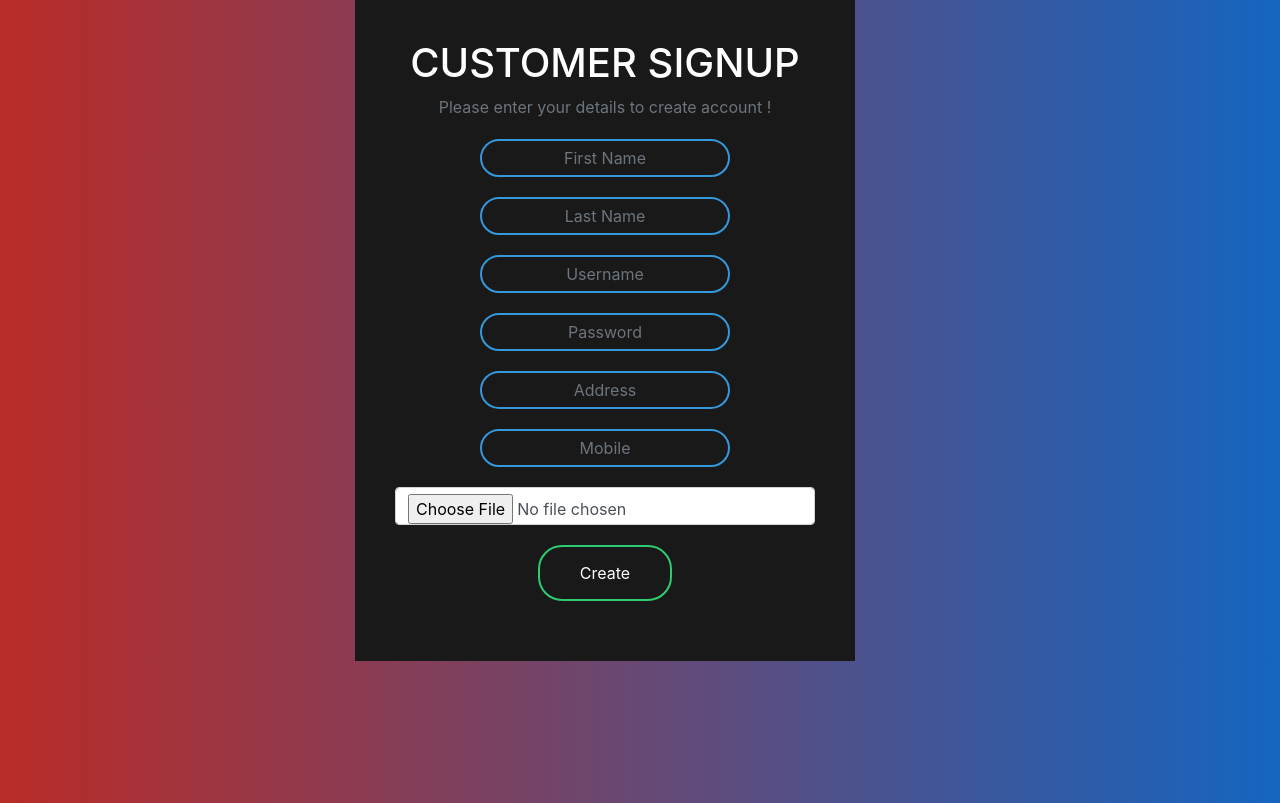
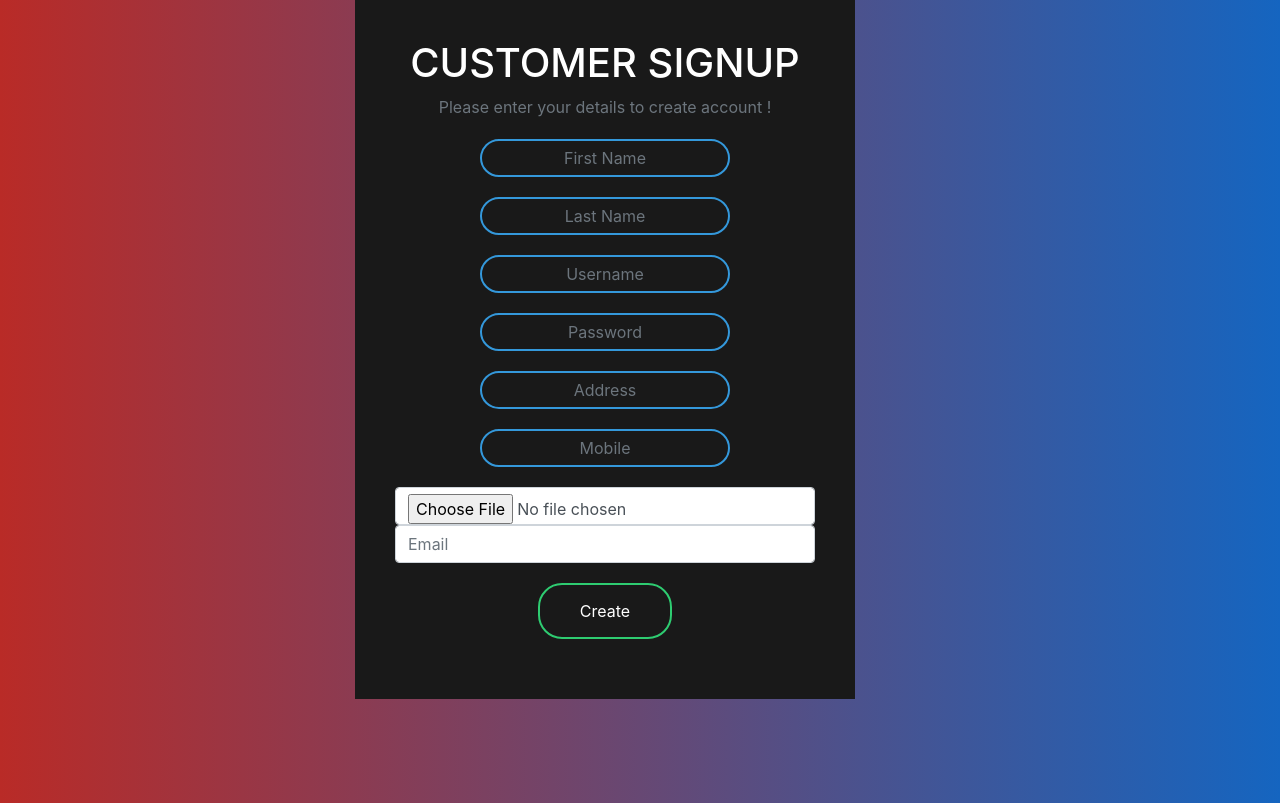
Before and after one commit to Nakkanaboina-ram/Ramababu, a Django app: page /customersignup in a window 1280 px wide. Shown: the part 102-905 px from the top of the page. Run offline with Django 3.2, Linux system fonts and the light colour scheme; some libraries are stand-ins or nearby versions.

Commit message:
first commit

```diff
--- a/templates/vehicle/customersignup.html
+++ b/templates/vehicle/customersignup.html
@@ -162,6 +162,7 @@ a.socialIcon:hover,
                               {% render_field customerForm.address class="form-control" placeholder="Address" %}
                                 {% render_field customerForm.mobile class="form-control" placeholder="Mobile" %}
                                   {% render_field customerForm.profile_pic class="form-control" placeholder="Profile pic" %}
+                                  {% render_field customerForm.customer_email class="form-control" placeholder="Email" %}
 
                      <input type="submit" name="" value="Create">
 
--- a/vehicle/forms.py
+++ b/vehicle/forms.py
@@ -13,7 +13,7 @@ class CustomerUserForm(forms.ModelForm):
 class CustomerForm(forms.ModelForm):
     class Meta:
         model=models.Customer
-        fields=['address','mobile','profile_pic']
+        fields=['address','mobile','profile_pic','customer_email']
 
 
 class MechanicUserForm(forms.ModelForm):
--- a/vehicle/models.py
+++ b/vehicle/models.py
@@ -6,6 +6,7 @@ class Customer(models.Model):
     profile_pic= models.ImageField(upload_to='profile_pic/CustomerProfilePic/',null=True,blank=True)
     address = models.CharField(max_length=40)
     mobile = models.CharField(max_length=20,null=False)
+    customer_email = models.EmailField(null=True)
     @property
     def get_name(self):
         return self.user.first_name+" "+self.user.last_name
--- a/vehicle/views.py
+++ b/vehicle/views.py
@@ -148,10 +148,19 @@ def update_customer_view(request,pk):
             user=userForm.save()
             user.set_password(user.password)
             user.save()
+            customer_email = customerForm.cleaned_data['customer_email']
+
             customerForm.save()
+            send_customer_update_email(customer_email)
             return redirect('admin-view-customer')
     return render(request,'vehicle/update_customer.html',context=mydict)
+def send_customer_update_email(customer_email):
+    subject = "Your Profile Updated"
+    message = "Your profile information has been successfully updated. Thank you for using our services!"
+    from_email = "rentapalliuttej@gmail.com"  # Update with your email address or email sending logic
 
+    # Send the email
+    send_mail(subject, message, from_email, [customer_email])
 
 @login_required(login_url='adminlogin')
 def admin_add_customer_view(request):
@@ -202,8 +211,14 @@ def admin_mechanic_view(request):
 
 @login_required(login_url='adminlogin')
 def admin_approve_mechanic_view(request):
+    subject = request.POST.get("subject", "Request Approved")
+    message = request.POST.get("message", "Vechical request is approved by a Admin")
+    from_email = request.POST.get("from_email", "rentapalliuttej@gmail.com")
+    send_mail(subject, message, from_email, ["rentapalliuttej@gmail.com"])
     mechanics=models.Mechanic.objects.all().filter(status=False)
     return render(request,'vehicle/admin_approve_mechanic.html',{'mechanics':mechanics})
+from django.core.mail import BadHeaderError, send_mail
+from django.http import HttpResponse, HttpResponseRedirect
 
 @login_required(login_url='adminlogin')
 def approve_mechanic_view(request,pk):
@@ -215,6 +230,10 @@ def approve_mechanic_view(request,pk):
             mechanic.salary=mechanicSalary.cleaned_data['salary']
             mechanic.status=True
             mechanic.save()
+            subject = request.POST.get("subject", "Request Approved")
+            message = request.POST.get("message", "Vechical request is approved by a Admin")
+            from_email = request.POST.get("from_email", "rentapalliuttej@gmail.com")
+            send_mail(subject, message, from_email, ["rentapalliuttej@gmail.com"])
         else:
             print("form is invalid")
         return HttpResponseRedirect('/admin-approve-mechanic')
--- a/vehicleservicemanagement/settings.py
+++ b/vehicleservicemanagement/settings.py
@@ -135,8 +135,8 @@ EMAIL_BACKEND ='django.core.mail.backends.smtp.EmailBackend'
 EMAIL_HOST = 'smtp.gmail.com'
 EMAIL_USE_TLS = True
 EMAIL_PORT = 587
-EMAIL_HOST_USER = 'from@gmail.com' # this email will be used to send emails
-EMAIL_HOST_PASSWORD = 'xyz' # host email password required
+EMAIL_HOST_USER = 'rentapalliuttej@gmail.com' # this email will be used to send emails
+EMAIL_HOST_PASSWORD = 'fehadyfoakhlxceq' # host email password required
 # now sign in with your host gmail account in your browser
 # open following link and turn it ON
 # https://myaccount.google.com/lesssecureapps
```
Also changed, not shown: static/profile_pic/CustomerProfilePic/joya.jpeg (added), vehicle/migrations/0010_customer_customer_email.py (added).
